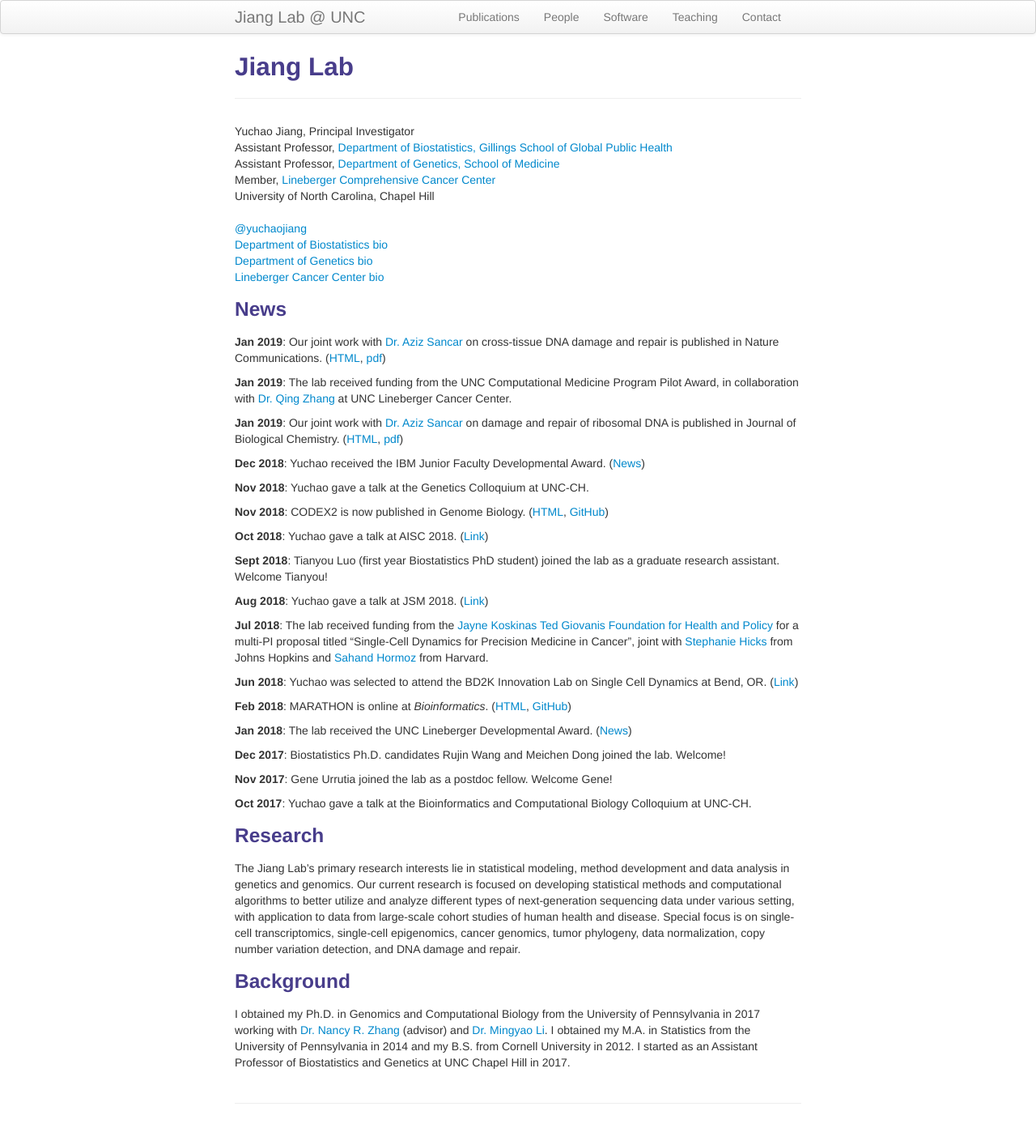
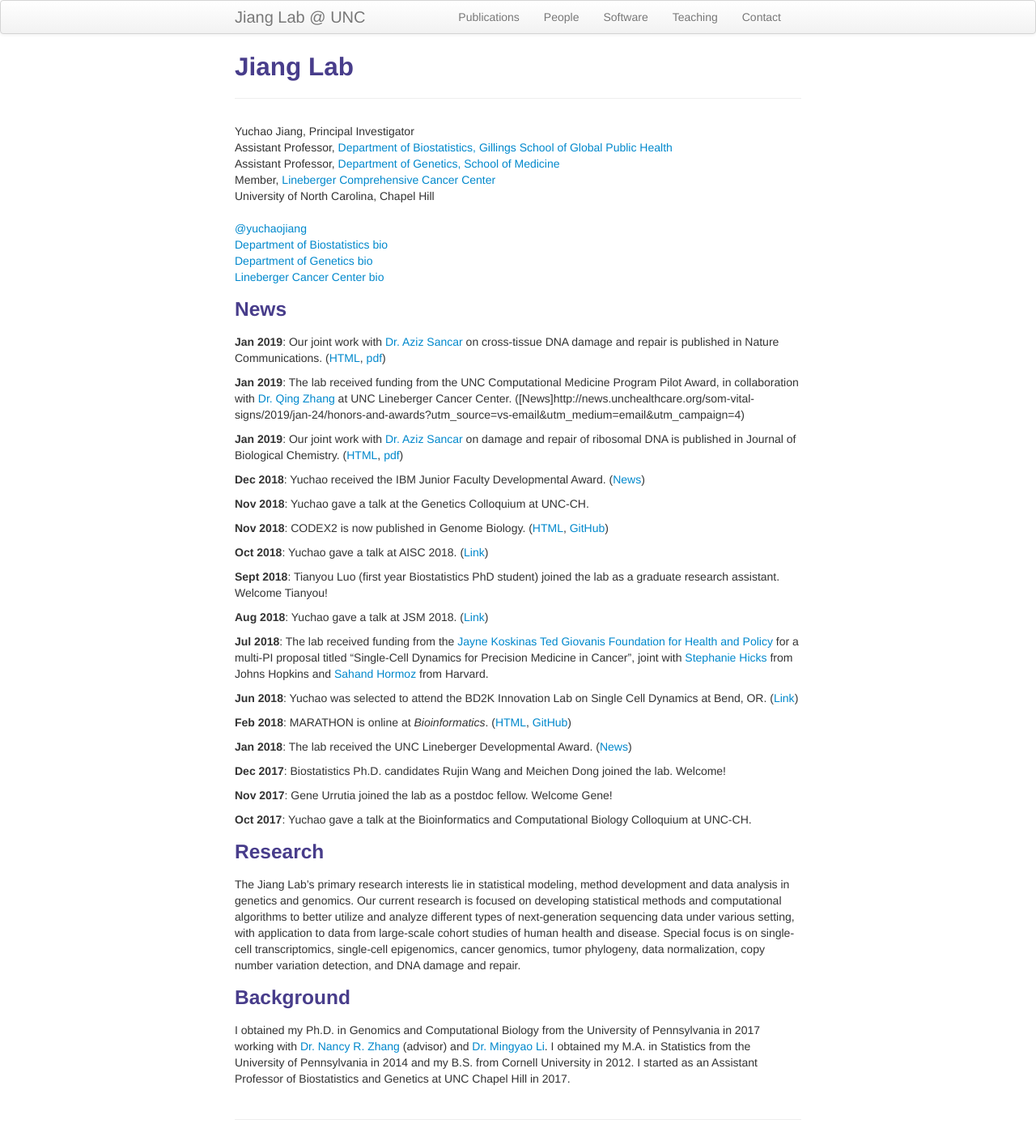
Before and after one commit to yuchaojiang/yuchaojiang.github.io, a Jekyll site: the page built from index.md, in a window 1280 px wide. Shown: the whole page at 81% size. Built offline with Jekyll 4.4.1, drawn with Linux system fonts in a browser that asks for light colours.

Commit message:
Update index.md

```diff
--- a/index.md
+++ b/index.md
@@ -27,7 +27,7 @@ description: I am an Assistant Professor in the Department of Biostatistics and
 ### News
 **Jan 2019**: Our joint work with [Dr. Aziz Sancar](http://sancarlab.unc.edu/) on cross-tissue DNA damage and repair is published in Nature Communications. ([HTML](https://www.nature.com/articles/s41467-019-08290-2), [pdf](https://www.nature.com/articles/s41467-019-08290-2.pdf))
 
-**Jan 2019**: The lab received funding from the UNC Computational Medicine Program Pilot Award, in collaboration with [Dr. Qing Zhang](https://www.med.unc.edu/pathology/faculty-2/dplm-faculty-profiles2014dr-zhang/) at UNC Lineberger Cancer Center.
+**Jan 2019**: The lab received funding from the UNC Computational Medicine Program Pilot Award, in collaboration with [Dr. Qing Zhang](https://www.med.unc.edu/pathology/faculty-2/dplm-faculty-profiles2014dr-zhang/) at UNC Lineberger Cancer Center. ([News]http://news.unchealthcare.org/som-vital-signs/2019/jan-24/honors-and-awards?utm_source=vs-email&utm_medium=email&utm_campaign=4)
 
 **Jan 2019**: Our joint work with [Dr. Aziz Sancar](http://sancarlab.unc.edu/) on damage and repair of ribosomal DNA is published in Journal of Biological Chemistry. ([HTML](http://www.jbc.org/content/294/1/210.short), [pdf](http://www.jbc.org/content/294/1/210.full.pdf))
 
```
